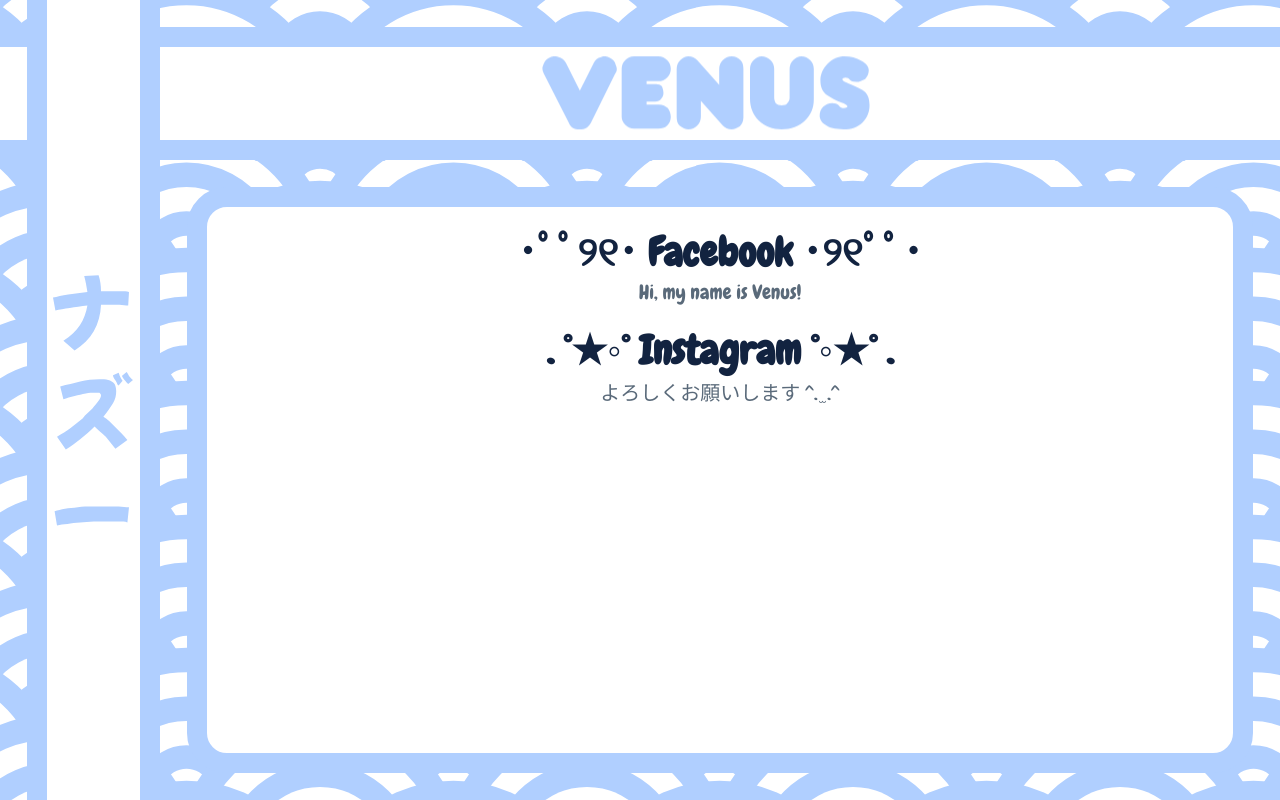
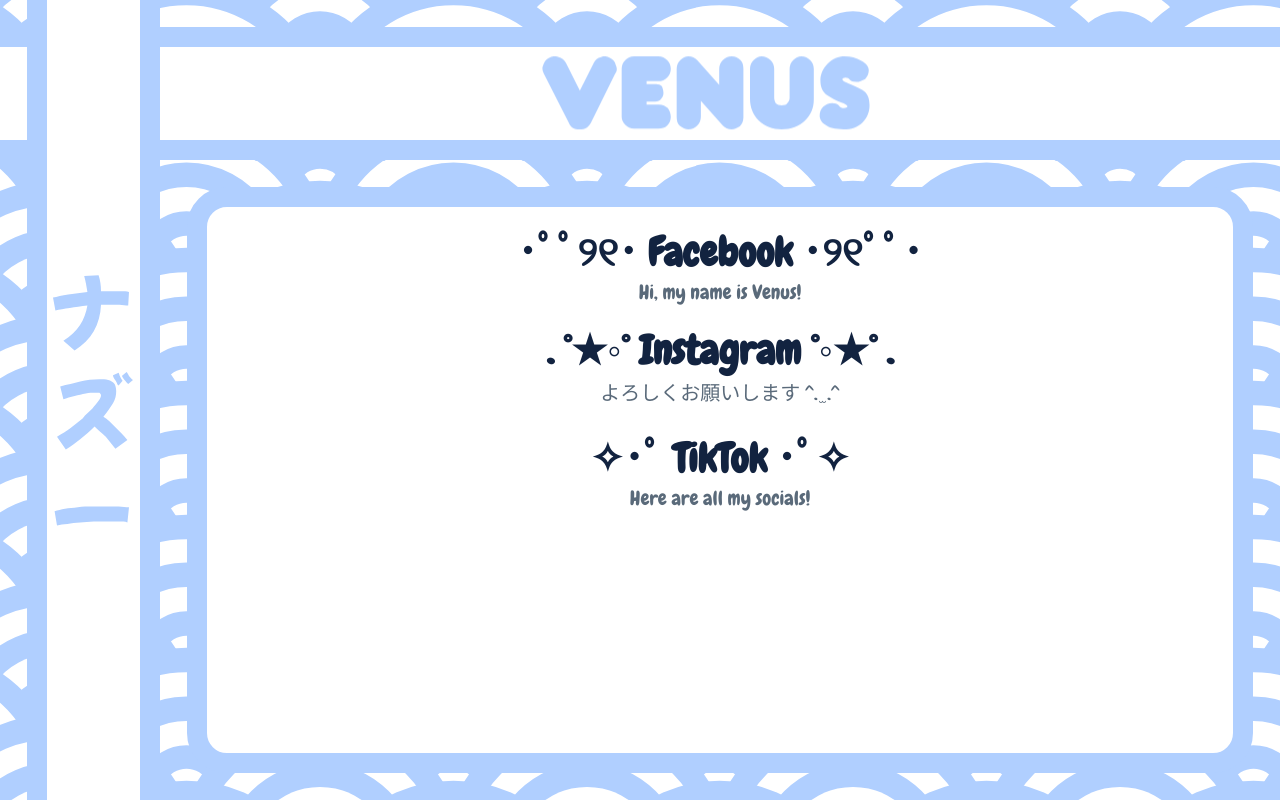
Before and after one commit to ure-shi/venus, a plain HTML site: page index.html in a window 1280 px wide. Drawn offline with Linux system fonts and the light colour scheme.

Commit message:
Update index.html

```diff
--- a/index.html
+++ b/index.html
@@ -41,6 +41,14 @@
                     よろしくお願いします ^. ̫ .^
                 </p>
             </a>
+            <a style="text-decoration:none" href="https://www.tiktok.com/@venus3103">
+                <h1>
+                    ✧･ﾟ TikTok ･ﾟ✧
+                </h1>
+                <p>
+                    Here are all my socials!
+                </p>
+            </a>
         </div>
     </body>
 </html>
```
